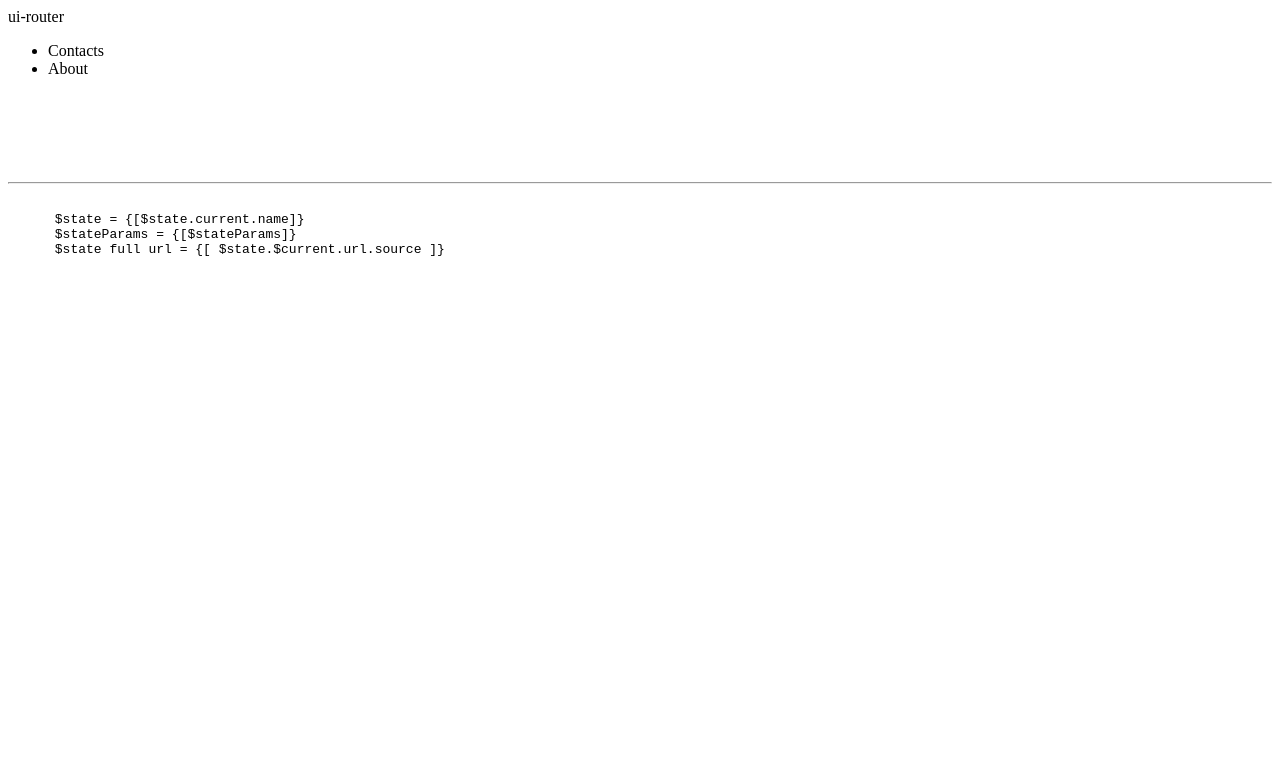
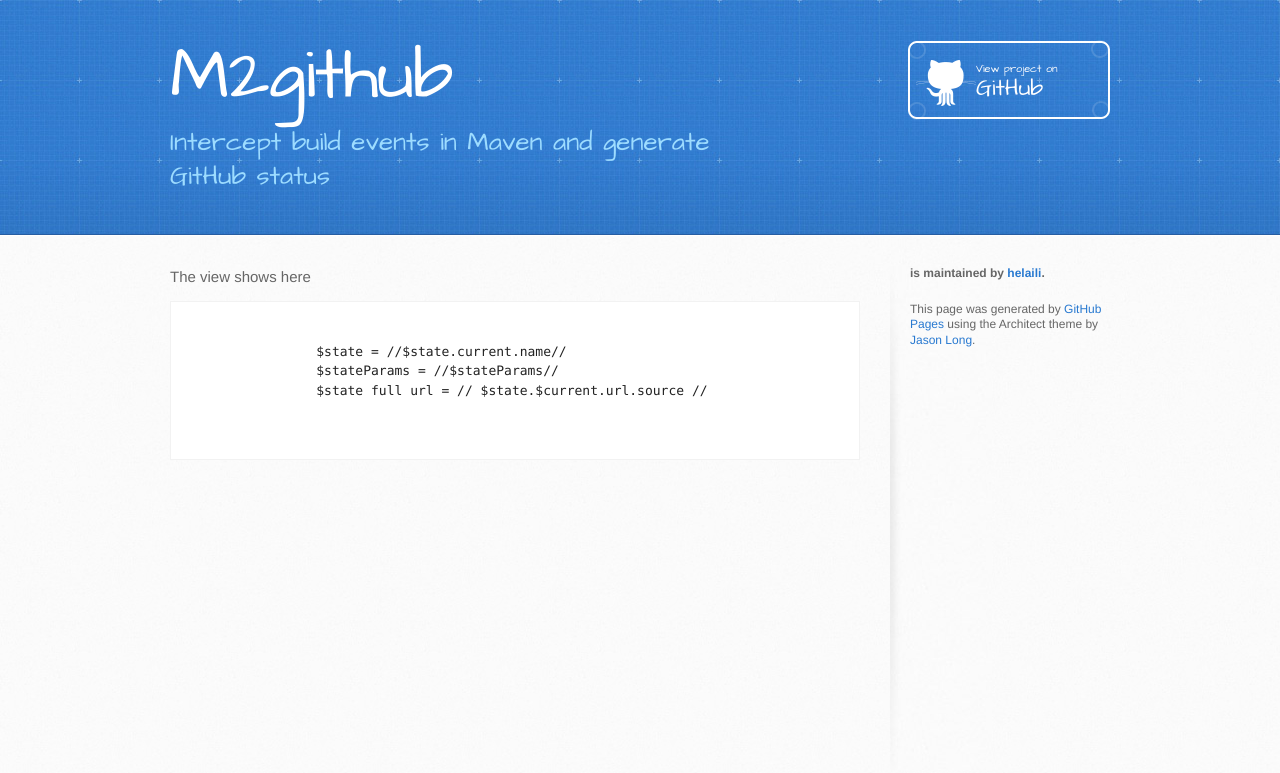
Before and after one commit to helaili/m2github, a plain HTML site: page index.html in a window 1280 px wide. Drawn offline with Linux system fonts and the light colour scheme; some packages are replaced by stand-ins of ours.

```diff
--- a/index.html
+++ b/index.html
@@ -1,53 +1,59 @@
-<!doctype html>
-<html lang="en" ng-app="uiRouterSample">
+<!DOCTYPE html>
+<html ng-app="m2githubApp">
   <head>
-    <meta charset="utf-8">
+    <meta charset='utf-8'>
+    <meta http-equiv="X-UA-Compatible" content="chrome=1">
+    <meta name="viewport" content="width=device-width, initial-scale=1, maximum-scale=1">
+    <link href='https://fonts.googleapis.com/css?family=Architects+Daughter' rel='stylesheet' type='text/css'>
+    <link rel="stylesheet" type="text/css" href="stylesheets/stylesheet.css" media="screen">
+    <link rel="stylesheet" type="text/css" href="stylesheets/github-light.css" media="screen">
+    <link rel="stylesheet" type="text/css" href="stylesheets/print.css" media="print">
+    <script type="text/javascript" src="javascripts/angular.js"></script>
+    <script type="text/javascript" src="javascripts/angular-ui-router.min.js"></script>
+    <script type="text/javascript" src="javascripts/m2githubApp.js"></script>
 
-    <script src="javascripts/angular.js"></script>
-    <script src="javascripts/angular-animate.js"></script>
-    <script src="javascripts/angular-ui-router.js"></script>
+    <!--[if lt IE 9]>
+    <script src="//html5shiv.googlecode.com/svn/trunk/html5.js"></script>
+    <![endif]-->
+    <title>m2github</title>
+  </head>
 
-    <script src="app/app.js"></script>
-    <script src="app/contacts/contacts.js"></script>
-    <script src="app/contacts/contacts-service.js"></script>
-    <script src="javascripts/utils-service.js"></script>
+  <body>
+    <header>
+      <div class="inner">
+        <h1>M2github</h1>
+        <h2>Intercept build events in Maven and generate GitHub status</h2>
+        <a href="https://github.com/helaili/m2github" class="button"><small>View project on</small> GitHub</a>
+      </div>
+    </header>
 
-    <!-- could easily use a custom property of the state here instead of 'name' -->
-    <title ng-bind="$state.current.name + ' - ui-router'">ui-router</title>
-  </head>
-  <body>
-    <div class="navbar navbar-fixed-top">
-      <div class="navbar-inner"><div class="container">
+    <div id="content-wrapper">
+      <div class="inner clearfix">
+        <section id="main-content" ng-controller="DemoController">
+          <ui-view name="status">
+            The view shows here
+          </ui-view>
 
-      <a class="brand" ui-sref="home">ui-router</a>
-        <ul class="nav">
 
-        <!-- Here you can see ui-sref in action again. Also notice the use of $state.includes, which
-             will set the links to 'active' if, for example on the first link, 'contacts' or any of
-             its descendant states are activated. -->
-          <li ng-class="{active: $state.includes('contacts')}"><a ui-sref="contacts.list">Contacts</a></li>
-          <li ui-sref-active="active"><a ui-sref="about">About</a></li>
-        </ul>
+          <pre>
+                <!-- Here's some values to keep an eye on in the sample in order to understand $state and $stateParams -->
+                $state = //$state.current.name//
+                $stateParams = //$stateParams//
+                $state full url = // $state.$current.url.source //
+                <!-- $state.$current is not a public api, we are using it to
+                     display the full url for learning purposes-->
+              </pre>
+        </section>
 
-        <!-- Here is a named ui-view. ui-views don't have to be named, but we'll populate this
-             one from various different child states and we want a name to help us target. -->
-        <p ui-view="hint" class="navbar-text pull-right"></p>
-      </div></div>
+        <aside id="sidebar">
+
+          <p class="repo-owner"><a href="https://github.com/helaili/m2github"></a> is maintained by <a href="https://github.com/helaili">helaili</a>.</p>
+
+          <p>This page was generated by <a href="https://pages.github.com">GitHub Pages</a> using the Architect theme by <a href="https://twitter.com/jasonlong">Jason Long</a>.</p>
+        </aside>
+      </div>
     </div>
 
-    <!-- Here is the main ui-view (unnamed) and will be populated by its immediate children's templates
-         unless otherwise explicitly named views are targeted. It's also employing ng-animate. -->
-    <div ui-view class="container slide" style="padding-top: 80px;"></div>
 
-
-    <hr>
-    <pre>
-      <!-- Here's some values to keep an eye on in the sample in order to understand $state and $stateParams -->
-      $state = {[$state.current.name]}
-      $stateParams = {[$stateParams]}
-      $state full url = {[ $state.$current.url.source ]}
-      <!-- $state.$current is not a public api, we are using it to
-           display the full url for learning purposes-->
-    </pre>
   </body>
 </html>
--- a/javascripts/m2githubApp.js
+++ b/javascripts/m2githubApp.js
@@ -2,16 +2,10 @@
 
 var m2githubApp = angular.module('m2githubApp', ['ui.router']);
 
-angular.module('m2githubApp').config(['$interpolateProvider',
-  function($interpolateProvider) {
-    $interpolateProvider.startSymbol('//');
-    $interpolateProvider.endSymbol('//');
-  }
-]);
-
-
-angular.module('m2githubApp').config(['$stateProvider',
-  function ($stateProvider) {
+angular.module('m2githubApp').config(['$interpolateProvider', '$stateProvider',
+  function($interpolateProvider, $stateProvider) {
+    $interpolateProvider.startSymbol('{[');
+    $interpolateProvider.endSymbol(']}');
     $stateProvider
       .state('status', {
         template: '<h1>My Contacts</h1>'
```
